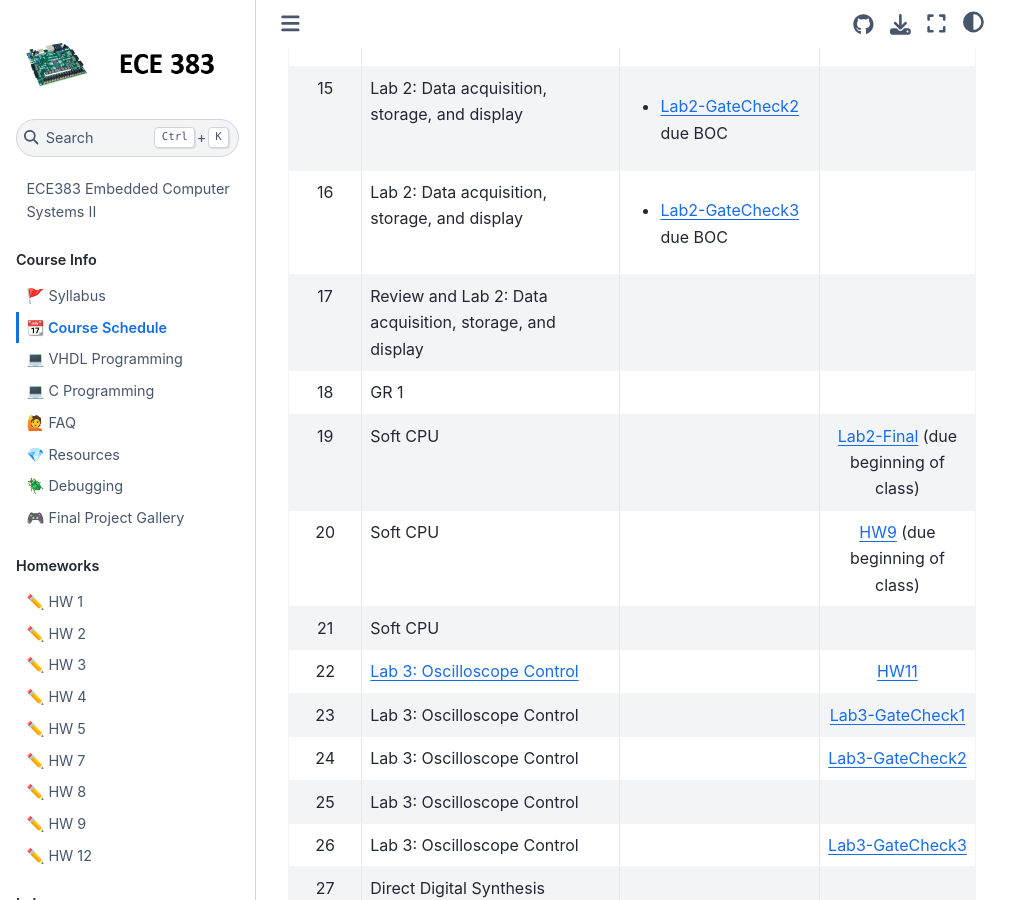
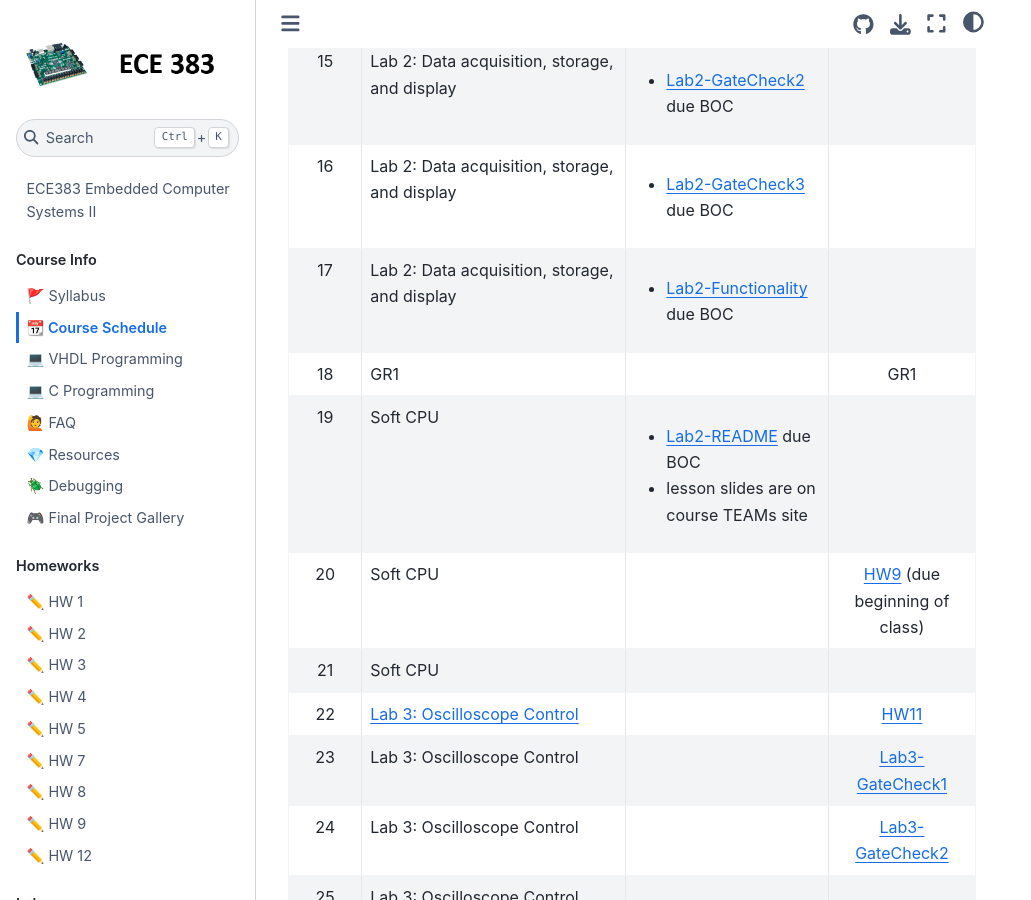
Before and after one commit to USAFA-ECE/ece383, a Jupyter Book: the page built from book/schedule.md, in a window 1280 px wide and 900 px high, scrolled down 2236 px. Shown: the whole window, without its empty margins (0-1031 px from the left). Built offline with Jupyter Book 1.0.4 settings and Sphinx 7.4.7 and the Sphinx Book theme 1.1.4, drawn with Linux system fonts in a browser that asks for light colours; pages that are not in the unit, such as notebooks, are missing from menus.

Commit message:
Update schedule.md

```diff
--- a/book/schedule.md
+++ b/book/schedule.md
@@ -23,9 +23,9 @@ This schedule is subject to change as appropriate.
 | 14     | Lab 2: Data acquisition, storage, and display    | <ul><li>[Lab2-GateCheck1](Assignments/lab2.md) due BOC</li></ul>                  |          |
 | 15     | Lab 2: Data acquisition, storage, and display    | <ul><li>[Lab2-GateCheck2](Assignments/lab2.md) due BOC</li></ul>                  |          |
 | 16     | Lab 2: Data acquisition, storage, and display    | <ul><li>[Lab2-GateCheck3](Assignments/lab2.md) due BOC</li></ul>                  |          |
-| 17     | Review and Lab 2: Data acquisition, storage, and display    |                      |                                                    |
-| 18     | GR 1                                             |                      |  |
-| 19     | Soft CPU                                         |                      | [Lab2-Final](Assignments/lab2.md) (due beginning of class)        |
+| 17     | Lab 2: Data acquisition, storage, and display    | <ul><li>[Lab2-Functionality](Assignments/lab2.md) due BOC</li></ul>               |          |
+| 18     | GR1                                             |                      | GR1    |
+| 19     | Soft CPU                                         | <ul><li>[Lab2-README](Assignments/lab2.md) due BOC </li><li>lesson slides are on course TEAMs site</li></ul>  |        |
 | 20     | Soft CPU                                         |                      | [HW9](Assignments/homework9.md) (due beginning of class)       |
 | 21     | Soft CPU  |                                      |                      | [HW10](Assignments/homework10.md)
 | 22     | [Lab 3: Oscilloscope Control](Assignments/lab3.md) |                      | [HW11](Assignments/homework11.md)         |
```
